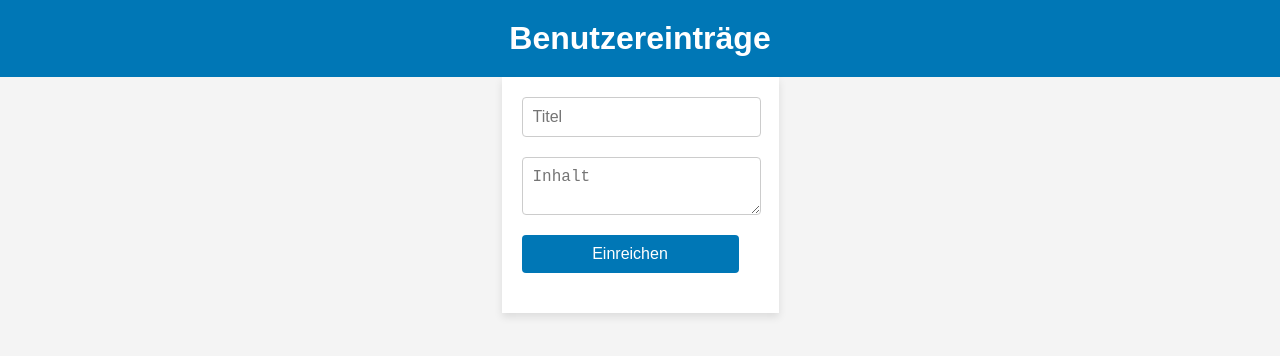
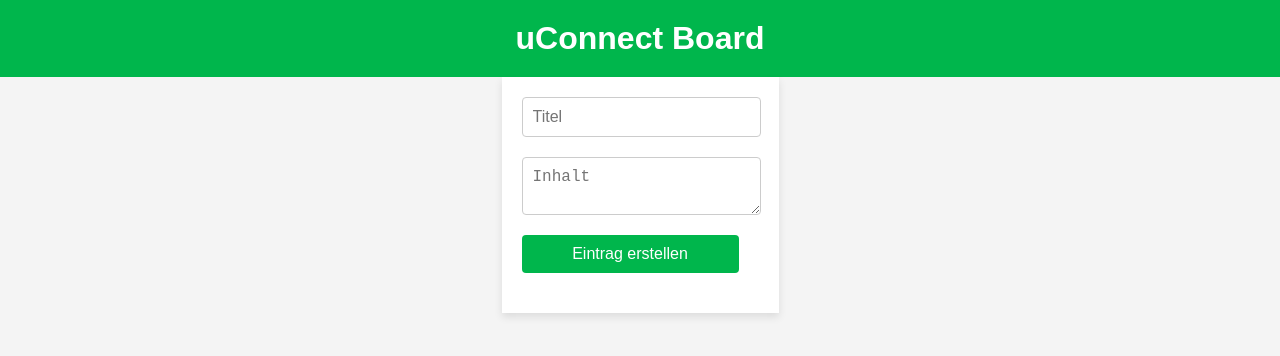
Before and after one commit to advocatecoding/uConnectBoard, a plain HTML site: page index.html in a window 1280 px wide. Drawn offline with Linux system fonts and the light colour scheme; no server answers.

Commit message:
colors, name

```diff
--- a/index.html
+++ b/index.html
@@ -1,17 +1,17 @@
 <!DOCTYPE html>
 <html>
 <head>
-    <title>Benutzereinträge</title>
+    <title>uConnect Board</title>
     <link rel="stylesheet" type="text/css" href="styles.css">
 </head>
 <body>
-    <h1>Benutzereinträge</h1>
+    <h1>uConnect Board</h1>
 
     <!-- Einreichungsformular -->
     <form id="entry-form">
         <input type="text" id="title" placeholder="Titel" required>
         <textarea id="content" placeholder="Inhalt" required></textarea>
-        <button type="submit">Einreichen</button>
+        <button type="submit">Eintrag erstellen</button>
     </form>
 
     <!-- Anzeige der Einträge -->
--- a/styles.css
+++ b/styles.css
@@ -9,7 +9,7 @@ body {
 }
 
 h1 {
-    background-color: #0077b6;
+    background-color: rgb(0, 182, 76);
     color: #ffffff;
     padding: 20px 0;
     text-align: center;
@@ -36,7 +36,7 @@ h1 {
 }
 
 #entry-form button {
-    background-color: #0077b6;
+    background-color: rgb(0, 182, 76);
     color: #fff;
     border: none;
     cursor: pointer;
```
